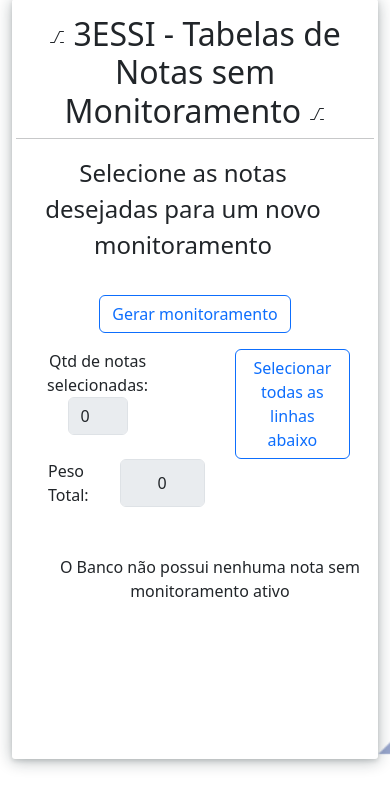
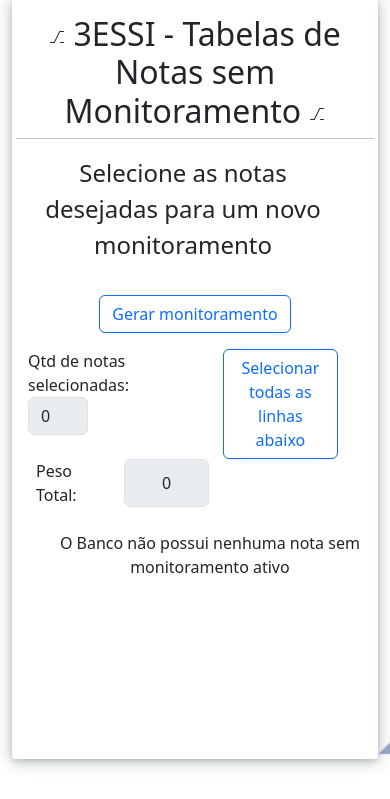
Before and after one commit to SLeess/Smart_Shipping_System-PHP-AJAX, a PHP site: page /_php/3ESSI_NOTAS_MONITORAMENTO/view_get_notas.php in a window 390 px wide. Shown: the part 90-889 px from the top of the page. Run offline with PHP 8.4, Linux system fonts and the light colour scheme; a user stored in the database is signed in; data that the repository does not hold is empty; some libraries are stand-ins or nearby versions.

Commit message:
Em andamento - responsividade da seleção de notas

```diff
--- a/_php/3ESSI_NOTAS_MONITORAMENTO/view_get_notas.php
+++ b/_php/3ESSI_NOTAS_MONITORAMENTO/view_get_notas.php
@@ -55,7 +55,7 @@
                             <button id= 'btnGerarMonitoramento' class='col-auto btn btn-outline-primary mt-3 mb-3'>Gerar monitoramento</button>
                             </div>
                         </div>
-                        <div id='filtro'>
+                        <div id='filtro' class='row'>
                         </div>";
                     }
                 ?>
--- a/_php/elements/E_filtroBusca.php
+++ b/_php/elements/E_filtroBusca.php
@@ -1,5 +1,5 @@
 <?php
-    echo "<div class='container text-center'>
+    echo "<div class='container'>
         <div class='row'>
             <div id='linh1'>
                 <span>Qtd de notas selecionadas:</span>
@@ -10,7 +10,7 @@
             </div>
         </div>
         <div id='linha3' class='row'>
-            <span id='pesoTotalSpan' style='text-align: start;'>Peso Total:</span>
+            <span id='pesoTotalSpan' style='text-align: start; width: 100px;'>Peso Total:</span>
             <input id='peso' class='form-control' type='text' name='' value='0' disabled='' style='width: 85px;  text-align: center;'>
         </div>
     </div>
```
